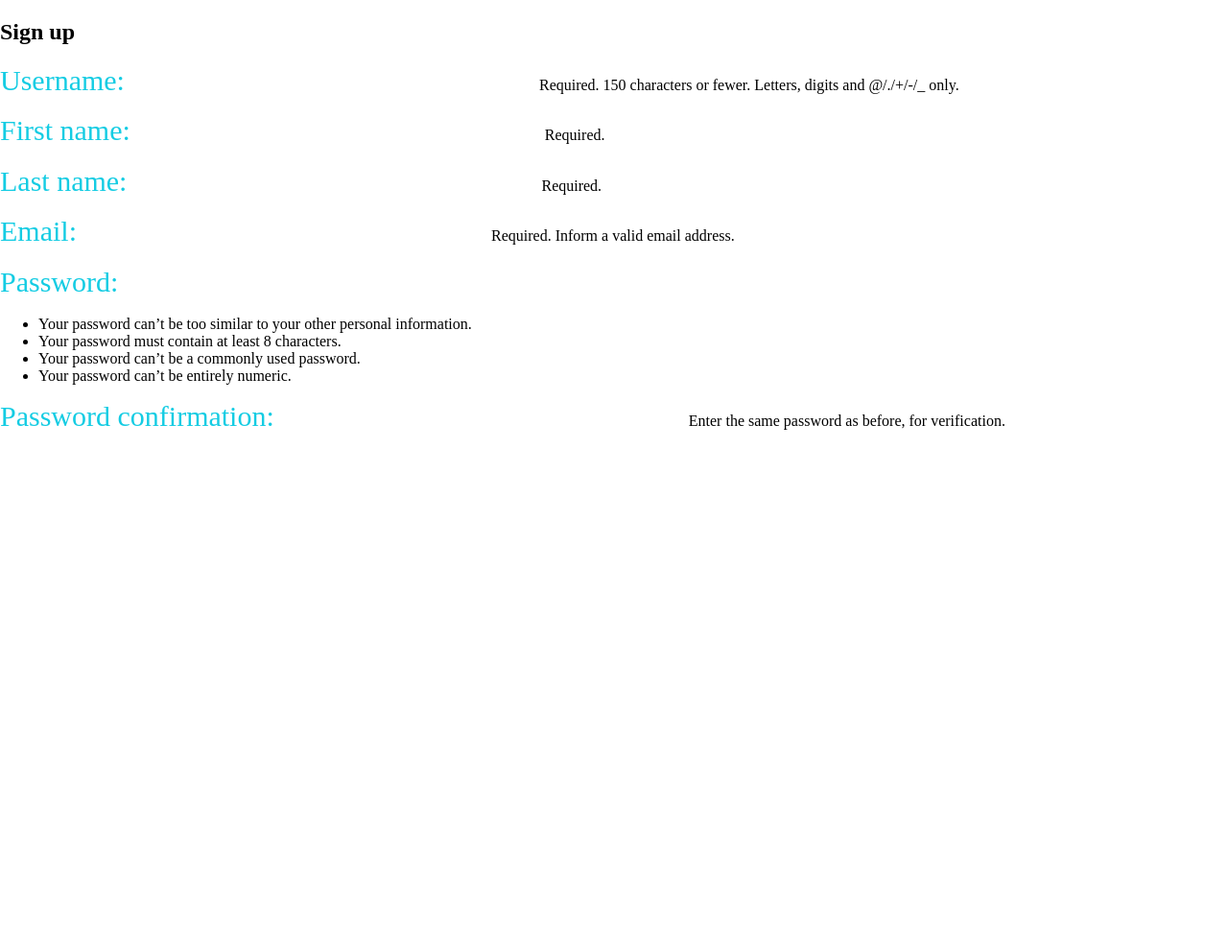
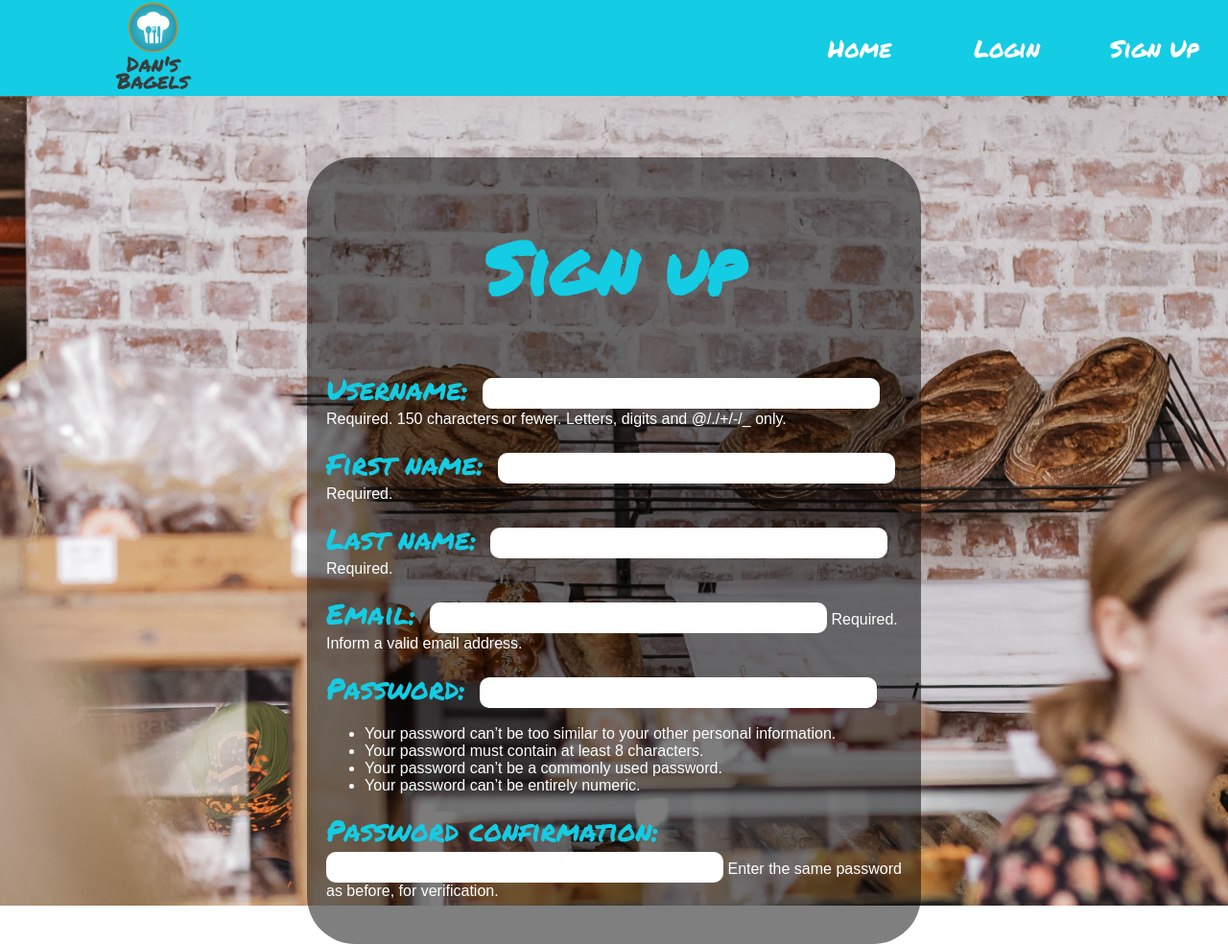
Before and after one commit to daxinator22/bagels-polfwack-tech, a Django app: page /signup/ in a window 1280 px wide. Shown: the whole page at 96% size. Before the commit the page ends 448 px from the top, so only its background shows below. Run offline with Django 3.2, Linux system fonts and the light colour scheme.

Commit message:
Sign up page design done

```diff
--- a/src/highFive/home/static/home/style.css
+++ b/src/highFive/home/static/home/style.css
@@ -115,6 +115,12 @@
 }
 
 #login_box{
+	padding-top: 10px;
+	padding-bottom: 30px;
+	display: block;
+}
+
+#signup_box{
 	padding-top: 10px;
 	padding-bottom: 30px;
 	display: block;
@@ -422,6 +428,14 @@
 	border-radius: 50px;
 }
 
+.info_box{
+	display: block;
+	text-align: left;
+	padding-left: 20px;
+	font-family: 'Arial';
+	color: white;
+}
+
 label{
 	color: #14cce3;
 	font-family: 'Permanent Marker', 'cursive';
--- a/src/highFive/home/templates/registration/signup.html
+++ b/src/highFive/home/templates/registration/signup.html
@@ -8,17 +8,40 @@
       	<title>Sign Up Page</title>
       	<meta charset="utf-8">
 	<link href="{% static 'home/style.css' %}" rel="stylesheet">
+	<link rel="preconnect" href="https://fonts.gstatic.com">
+	<link href="https://fonts.googleapis.com/css2?family=Permanent+Marker&display=swap" rel="stylesheet">
+	<link type='image/png' href="{% static 'home/logo.png' %}" rel="shortcut icon">
 
    </head>
    <body>
+	<div class='header'>
+		<div class='logo'>
+			<a href='/'><img class='logo_img' src="{% static 'home/logo.png' %}" alt="I've misplaced the logo..."></a>
+		</div>
+		<div class='menu'>
+			<div class='menu_item'>
+				<a href='/' class='menu_link'>Home</a>
+			</div>
+			<div class='menu_item'>
+				<a href='/accounts/login/' class='menu_link'>Login</a>
+			</div>
+			<div class='menu_item'>
+				<a href='/accounts/signup/' class='menu_link'>Sign Up</a>
+			</div>
+		</div>
+	</div>
         <!-- templates/registration/login.html -->
-        <div class="signup">
-            <h2>Sign up</h2>
+        <div class="body_page login_body signup">
+		<div class='content_box' id='signup_box'>
+		    <h1 class='login_title'>Sign up</h1>
+		    <div class='info_box'>
 			    <form method="post">
 				{% csrf_token %}
 				{{ form.as_p }}
 				<input type="hidden" name="group" value="Customer" />
 			    </form>
 		    </div>
+		</div>
+        </div>
     </body>
 </html>
```
Lines whose indentation alone changed are shown as unchanged.
